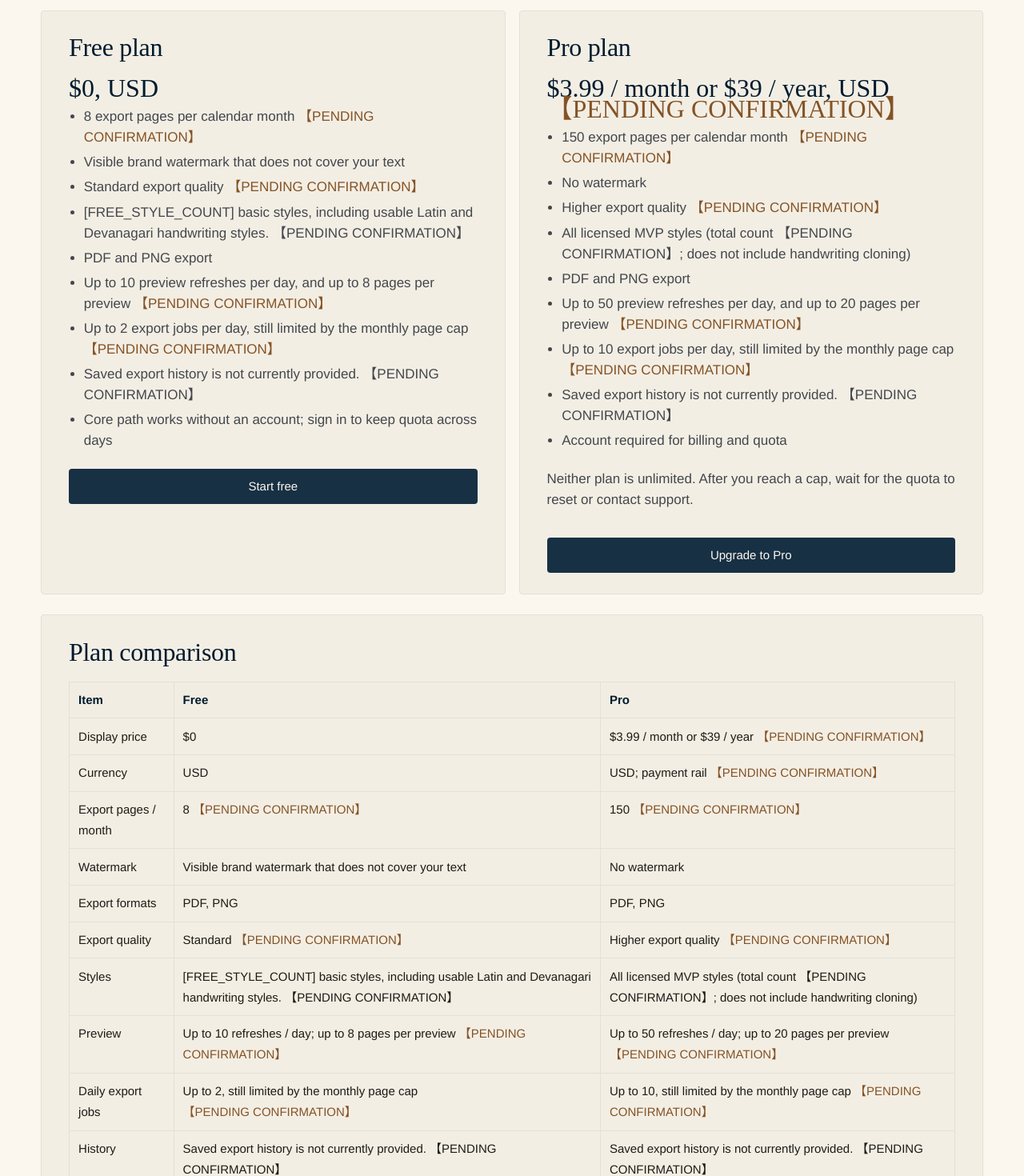
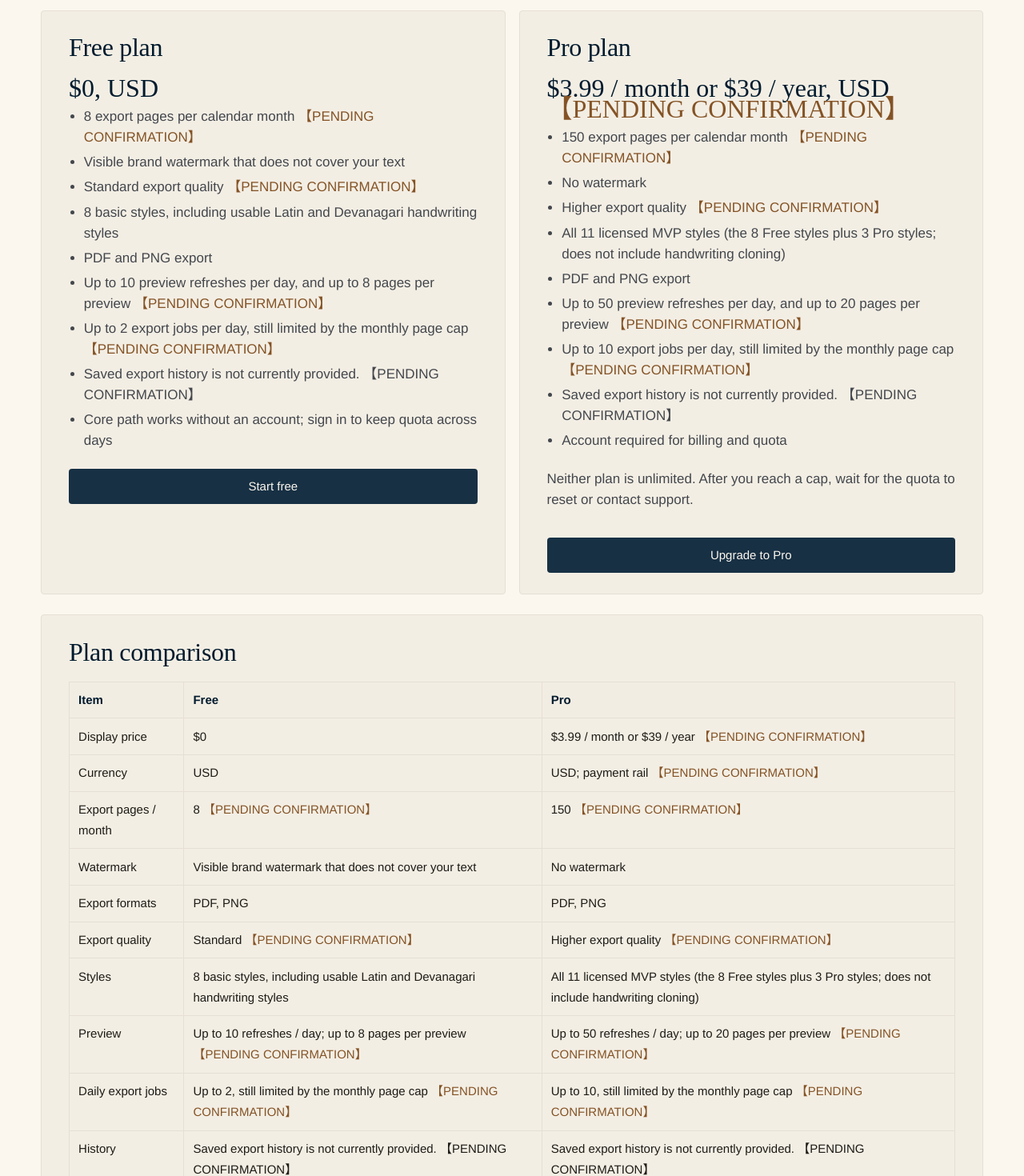
Before and after one commit to AOKA666/writey, a React (Vite) app: page /pricing in a window 1280 px wide. Shown: the part 485-1955 px from the top of the page at 80% size. Built offline with nearby package versions, Linux system fonts and the light colour scheme; no server answers.

Commit message:
feat: apply finalized Free 8 / Pro 11 style-count copy
Replace marketing [FREE_STYLE_COUNT] placeholders with the frozen
Free 8 / Pro 11 sentences. Leave legal pages and production unchanged.

```diff
--- a/scripts/prerender-body.mjs
+++ b/scripts/prerender-body.mjs
@@ -226,7 +226,7 @@ function homeBody() {
         <section class="section desk-well desk-split">
           <h2>Choose a handwriting style</h2>
           <p class="prose-muted">
-            Free includes [FREE_STYLE_COUNT] basic styles, including usable Latin and Devanagari handwriting styles. 【PENDING CONFIRMATION】 Pro unlocks all licensed MVP styles. The exact number of Pro styles depends on font licensing and is 【PENDING CONFIRMATION】. The MVP does not include cloning your own handwriting.
+            Free includes 8 basic styles, including usable Latin and Devanagari handwriting styles. Pro unlocks all 11 licensed MVP styles (the 8 Free styles plus 3 Pro styles). The MVP does not include cloning your own handwriting.
           </p>
         </section>
         <section class="section desk-well desk-split">
@@ -376,7 +376,7 @@ function pricingBody() {
               <li>8 export pages per calendar month <span class="pending">【PENDING CONFIRMATION】</span></li>
               <li>Visible brand watermark that does not cover your text</li>
               <li>Standard export quality <span class="pending">【PENDING CONFIRMATION】</span></li>
-              <li>[FREE_STYLE_COUNT] basic styles, including usable Latin and Devanagari handwriting styles. 【PENDING CONFIRMATION】</li>
+              <li>8 basic styles, including usable Latin and Devanagari handwriting styles</li>
               <li>PDF and PNG export</li>
               <li>Up to 10 preview refreshes per day, and up to 8 pages per preview <span class="pending">【PENDING CONFIRMATION】</span></li>
               <li>Up to 2 export jobs per day, still limited by the monthly page cap <span class="pending">【PENDING CONFIRMATION】</span></li>
@@ -393,7 +393,7 @@ function pricingBody() {
               <li>150 export pages per calendar month <span class="pending">【PENDING CONFIRMATION】</span></li>
               <li>No watermark</li>
               <li>Higher export quality <span class="pending">【PENDING CONFIRMATION】</span></li>
-              <li>All licensed MVP styles (total count 【PENDING CONFIRMATION】; does not include handwriting cloning)</li>
+              <li>All 11 licensed MVP styles (the 8 Free styles plus 3 Pro styles; does not include handwriting cloning)</li>
               <li>PDF and PNG export</li>
               <li>Up to 50 preview refreshes per day, and up to 20 pages per preview <span class="pending">【PENDING CONFIRMATION】</span></li>
               <li>Up to 10 export jobs per day, still limited by the monthly page cap <span class="pending">【PENDING CONFIRMATION】</span></li>
--- a/src/content/faq.json
+++ b/src/content/faq.json
@@ -76,12 +76,12 @@
         {
           "id": 12,
           "question": "What are the Free plan limits?",
-          "answer": "Free is $0 and allows up to 8 export pages per calendar month, with a watermark, standard quality, and [FREE_STYLE_COUNT] basic styles, including usable Latin and Devanagari handwriting styles. 【PENDING CONFIRMATION】 Daily preview and per-job caps also apply. The core path works without an account."
+          "answer": "Free includes 8 basic styles, including usable Latin and Devanagari handwriting styles. The recommended Free plan is $0 and allows up to 8 export pages per calendar month, with a watermark and standard quality. 【PENDING CONFIRMATION】 Daily preview and per-job caps also apply. The core path works without an account."
         },
         {
           "id": 13,
           "question": "What are the Pro plan limits?",
-          "answer": "Pro is a recommended $3.99 per month or $39 per year, in USD, and allows up to 150 export pages per calendar month, with no watermark, higher export quality, and all licensed MVP styles. 【PENDING CONFIRMATION】 These amounts are not a live offer until confirmed. Daily preview and per-job caps still apply."
+          "answer": "Pro includes all 11 licensed MVP styles (the 8 Free styles plus 3 Pro styles). The recommended Pro plan is $3.99 per month or $39 per year, in USD, and allows up to 150 export pages per calendar month, with no watermark and higher export quality. 【PENDING CONFIRMATION】 These amounts are not a live offer until confirmed. Daily preview and per-job caps still apply."
         },
         {
           "id": 14,
--- a/src/content/faq.ts
+++ b/src/content/faq.ts
@@ -87,12 +87,12 @@ export const FAQ_GROUPS: FaqGroup[] = [
       {
         "id": 12,
         "question": "What are the Free plan limits?",
-        "answer": "Free is $0 and allows up to 8 export pages per calendar month, with a watermark, standard quality, and [FREE_STYLE_COUNT] basic styles, including usable Latin and Devanagari handwriting styles. 【PENDING CONFIRMATION】 Daily preview and per-job caps also apply. The core path works without an account."
+        "answer": "Free includes 8 basic styles, including usable Latin and Devanagari handwriting styles. The recommended Free plan is $0 and allows up to 8 export pages per calendar month, with a watermark and standard quality. 【PENDING CONFIRMATION】 Daily preview and per-job caps also apply. The core path works without an account."
       },
       {
         "id": 13,
         "question": "What are the Pro plan limits?",
-        "answer": "Pro is a recommended $3.99 per month or $39 per year, in USD, and allows up to 150 export pages per calendar month, with no watermark, higher export quality, and all licensed MVP styles. 【PENDING CONFIRMATION】 These amounts are not a live offer until confirmed. Daily preview and per-job caps still apply."
+        "answer": "Pro includes all 11 licensed MVP styles (the 8 Free styles plus 3 Pro styles). The recommended Pro plan is $3.99 per month or $39 per year, in USD, and allows up to 150 export pages per calendar month, with no watermark and higher export quality. 【PENDING CONFIRMATION】 These amounts are not a live offer until confirmed. Daily preview and per-job caps still apply."
       },
       {
         "id": 14,
--- a/src/pages/HomePage.tsx
+++ b/src/pages/HomePage.tsx
@@ -78,7 +78,7 @@ export function HomePage() {
         <section className="section desk-well desk-split">
           <h2>Choose a handwriting style</h2>
           <p className="prose-muted">
-            Free includes [FREE_STYLE_COUNT] basic styles, including usable Latin and Devanagari handwriting styles. 【PENDING CONFIRMATION】 Pro unlocks all licensed MVP styles. The exact number of Pro styles depends on font licensing and is 【PENDING CONFIRMATION】. The MVP does not include cloning your own handwriting.
+            Free includes 8 basic styles, including usable Latin and Devanagari handwriting styles. Pro unlocks all 11 licensed MVP styles (the 8 Free styles plus 3 Pro styles). The MVP does not include cloning your own handwriting.
           </p>
         </section>
 
@@ -140,7 +140,7 @@ export function HomePage() {
               <ul className="list-plain">
                 <li><IconCheck /> Visible brand watermark</li>
                 <li><IconCheck /> PDF and PNG</li>
-                <li><IconCheck /> [FREE_STYLE_COUNT] basic styles, including usable Latin and Devanagari handwriting styles. <span className="pending">【PENDING CONFIRMATION】</span></li>
+                <li><IconCheck /> 8 basic styles, including usable Latin and Devanagari handwriting styles</li>
                 <li><IconCheck /> Start without an account</li>
               </ul>
             </article>
@@ -155,7 +155,7 @@ export function HomePage() {
               <ul className="list-plain">
                 <li><IconCheck /> No watermark</li>
                 <li><IconCheck /> Higher export quality <span className="pending">【PENDING CONFIRMATION】</span></li>
-                <li><IconCheck /> All licensed MVP styles (total count <span className="pending">【PENDING CONFIRMATION】</span>; does not include handwriting cloning)</li>
+                <li><IconCheck /> All 11 licensed MVP styles (the 8 Free styles plus 3 Pro styles; does not include handwriting cloning)</li>
                 <li><IconCheck /> Higher daily caps — still not unlimited</li>
               </ul>
             </article>
--- a/src/pages/PricingPage.tsx
+++ b/src/pages/PricingPage.tsx
@@ -45,7 +45,7 @@ export function PricingPage() {
               <li>{PRICES.freePagesPerMonth} export pages per calendar month <span className="pending">【PENDING CONFIRMATION】</span></li>
               <li>Visible brand watermark that does not cover your text</li>
               <li>Standard export quality <span className="pending">【PENDING CONFIRMATION】</span></li>
-              <li>[FREE_STYLE_COUNT] basic styles, including usable Latin and Devanagari handwriting styles. 【PENDING CONFIRMATION】</li>
+              <li>8 basic styles, including usable Latin and Devanagari handwriting styles</li>
               <li>PDF and PNG export</li>
               <li>Up to {PRICES.freePreviewPerDay} preview refreshes per day, and up to {PRICES.freePagesPerPreview} pages per preview <span className="pending">【PENDING CONFIRMATION】</span></li>
               <li>Up to {PRICES.freeJobsPerDay} export jobs per day, still limited by the monthly page cap <span className="pending">【PENDING CONFIRMATION】</span></li>
@@ -65,7 +65,7 @@ export function PricingPage() {
               <li>{PRICES.proPagesPerMonth} export pages per calendar month <span className="pending">【PENDING CONFIRMATION】</span></li>
               <li>No watermark</li>
               <li>Higher export quality <span className="pending">【PENDING CONFIRMATION】</span></li>
-              <li>All licensed MVP styles (total count 【PENDING CONFIRMATION】; does not include handwriting cloning)</li>
+              <li>All 11 licensed MVP styles (the 8 Free styles plus 3 Pro styles; does not include handwriting cloning)</li>
               <li>PDF and PNG export</li>
               <li>Up to {PRICES.proPreviewPerDay} preview refreshes per day, and up to {PRICES.proPagesPerPreview} pages per preview <span className="pending">【PENDING CONFIRMATION】</span></li>
               <li>Up to {PRICES.proJobsPerDay} export jobs per day, still limited by the monthly page cap <span className="pending">【PENDING CONFIRMATION】</span></li>
@@ -133,8 +133,8 @@ export function PricingPage() {
                 </tr>
                 <tr>
                   <td>Styles</td>
-                  <td>[FREE_STYLE_COUNT] basic styles, including usable Latin and Devanagari handwriting styles. 【PENDING CONFIRMATION】</td>
-                  <td>All licensed MVP styles (total count 【PENDING CONFIRMATION】; does not include handwriting cloning)</td>
+                  <td>8 basic styles, including usable Latin and Devanagari handwriting styles</td>
+                  <td>All 11 licensed MVP styles (the 8 Free styles plus 3 Pro styles; does not include handwriting cloning)</td>
                 </tr>
                 <tr>
                   <td>Preview</td>
```
